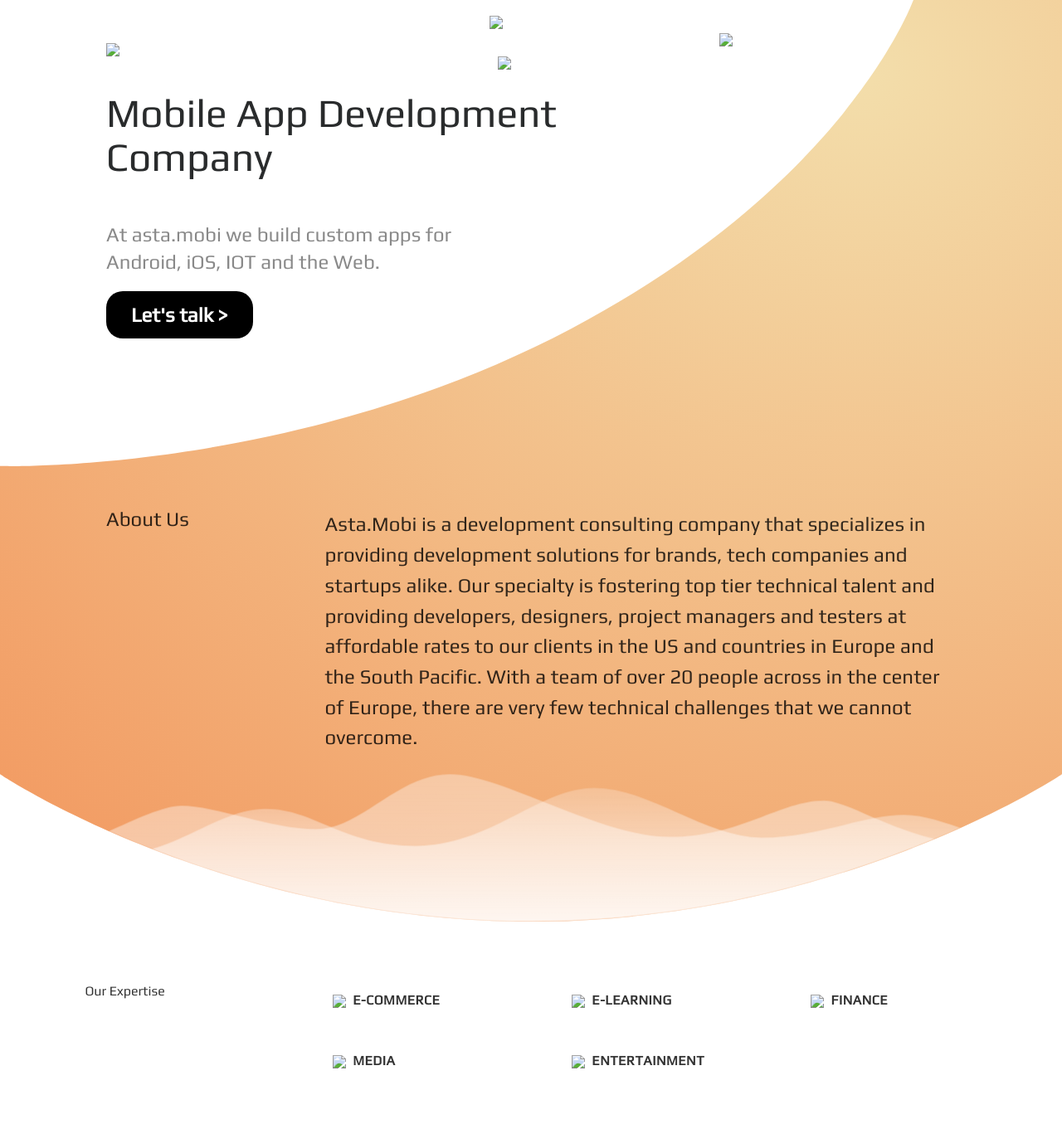
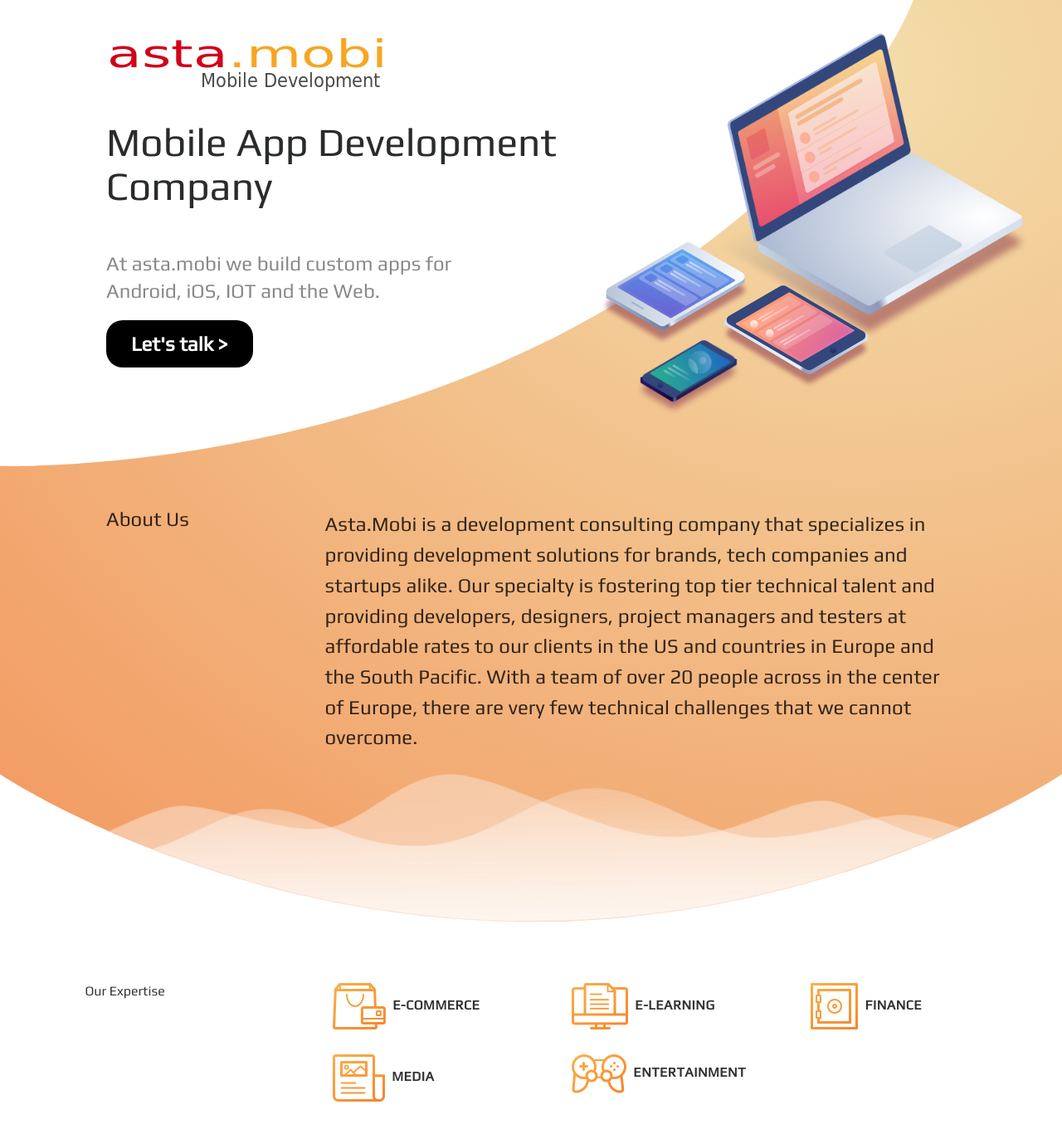
Before and after one commit to andriistakhov/asta.mobi, a plain HTML site: page index.html in a window 1280 px wide. Shown: the top 1361 px of the page at 83% size. Drawn offline with Linux system fonts and the light colour scheme; some packages are replaced by stand-ins of ours.

Commit message:
img paths changed

```diff
--- a/index.html
+++ b/index.html
@@ -14,7 +14,7 @@
     <div class="head-bg">
         <div class="text">
             <div class="logo">
-                <img src="../public/assets/logo.png">
+                <img src="../assets/logo.png">
             </div>
             <div class="title ">
                 <h1 class="">Mobile App Development Company</h1>
@@ -27,11 +27,11 @@
             </div>
         </div>
         <div class="devices">
-            <img class="laptop" src="../public/assets/laptop1.png">
+            <img class="laptop" src="../assets/laptop1.png">
             <div class="mobi">
-                <img class="tablet" src="../public/assets/tablet.png">
-                <img class="phone" src="../public/assets/phone.png">
-                <img class="ipad" src="../public/assets/ipad.png">
+                <img class="tablet" src="../assets/tablet.png">
+                <img class="phone" src="../assets/phone.png">
+                <img class="ipad" src="../assets/ipad.png">
             </div>
         </div>
         <div class="row about">
@@ -105,23 +105,23 @@
             <span class="col-lg-3 col-md-12">Our Expertise</span>
             <div class="col-lg-9 row">
                 <div class="col-4 ">
-                    <img src="../public/assets/E-COMMERCE.png">
+                    <img src="../assets/E-COMMERCE.png">
                     <span>E-COMMERCE</span>
                 </div>
                 <div class="col-4">
-                    <img src="../public/assets/E-LEARNING.png">
+                    <img src="../assets/E-LEARNING.png">
                     <span>E-LEARNING</span>
                 </div>
                 <div class="col-4">
-                    <img src="../public/assets/FINANCE.png">
+                    <img src="../assets/FINANCE.png">
                     <span>FINANCE</span>
                 </div>
                 <div class="col-4">
-                    <img src="../public/assets/MEDIA.png">
+                    <img src="../assets/MEDIA.png">
                     <span>MEDIA</span>
                 </div>
                 <div class="col-4">
-                    <img src="../public/assets/ENTERTAINMENT.png">
+                    <img src="../assets/ENTERTAINMENT.png">
                     <span>ENTERTAINMENT</span>
                 </div>
             </div>
@@ -198,7 +198,7 @@
         <div class="solutions row">
             <span class="col-lg-2 col-md-12">Our Solutions</span>
             <div class="col-lg-10">
-                <img class="col-9" src="../public/assets/timeline.png">
+                <img class="col-9" src="../assets/timeline.png">
                 <div class="phases row">
                     <div class="col-lg-3 col-md-12">
                         <span>DISCOVERY PHASE</span>
@@ -240,22 +240,22 @@
                 </form>
             </div>
             <div class="contacts col-lg-5 col-md-12">
-                <img align="middle" src="../public/assets/contacts.png">
+                <img align="middle" src="../assets/contacts.png">
                 <h4>Our contacts</h4>
                 <div class="col-10">
-                    <img src="../public/assets/phone_number.png">
+                    <img src="../assets/phone_number.png">
                     <span>+38 093 374 8701</span>
                 </div>
                 <div class="col-10">
-                    <img src="../public/assets/Skype.png">
+                    <img src="../assets/Skype.png">
                     <span>andrii@asta.mobi</span>
                 </div>
                 <div class="col-10">
-                    <img src="../public/assets/mail.png">
+                    <img src="../assets/mail.png">
                     <span>info@asta.mobi</span>
                 </div>
                 <div class="col-10">
-                    <img src="../public/assets/pin.png">
+                    <img src="../assets/pin.png">
                     <span>Haharina Square, Vinnytsia, Vinnyts'ka oblast, 21000</span>
                 </div>
 
```
